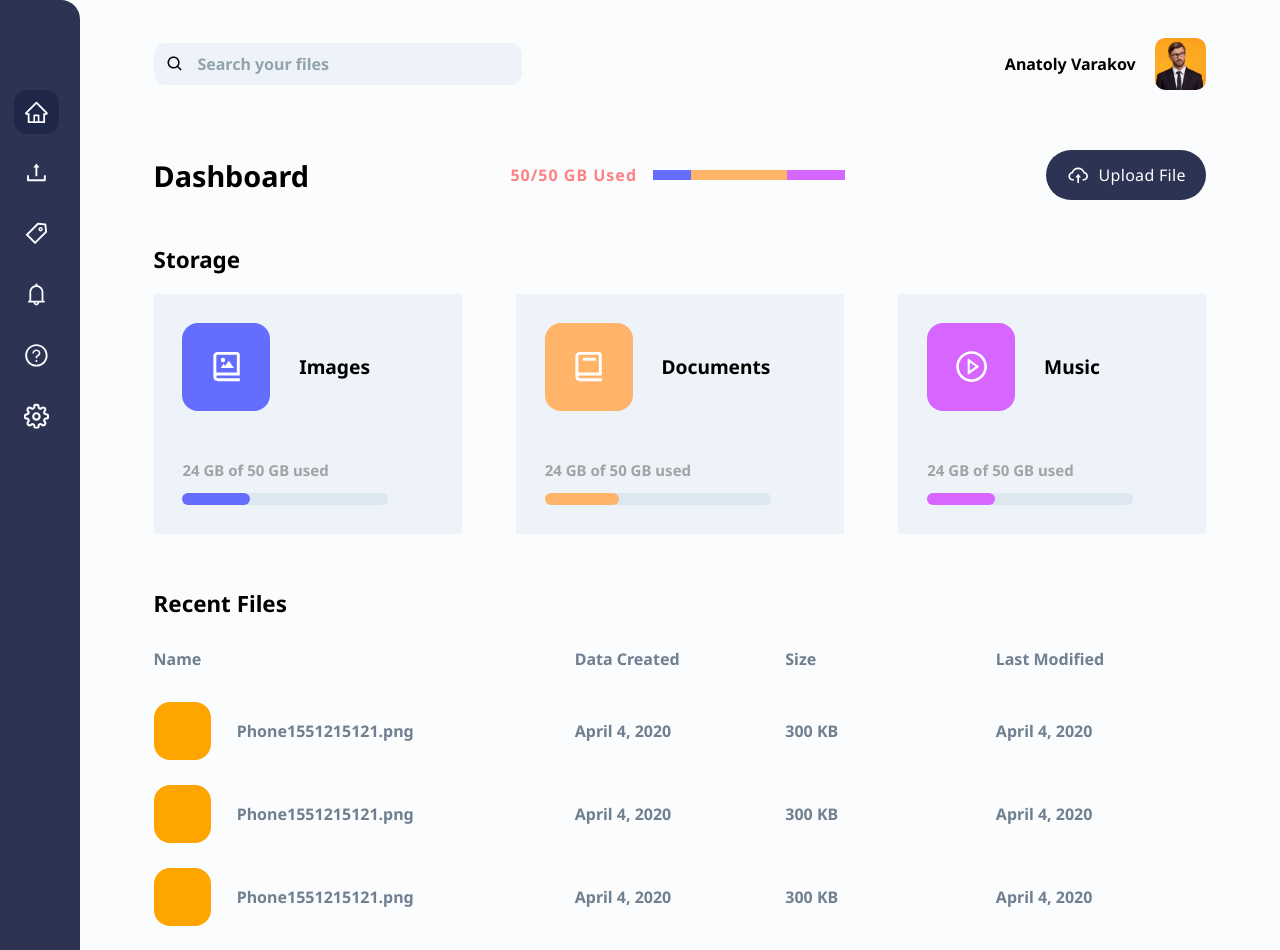
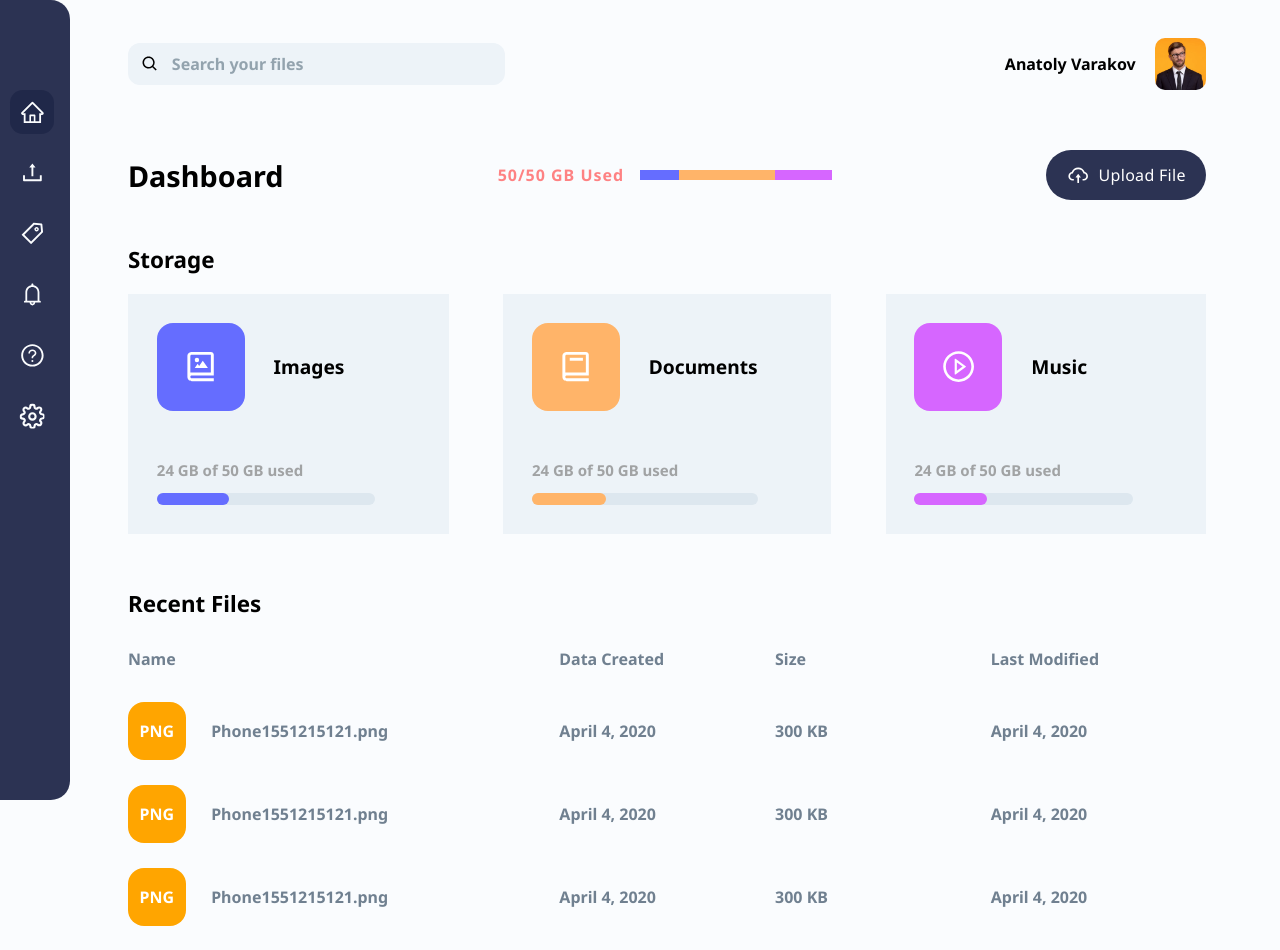
Before and after one commit to gustavodiasobtrader/cloud-storage-supabase, a React (Create React App) app: page / in a window 1280 px wide. Shown: the top 950 px of the page. Built offline with nearby package versions, Linux system fonts and the light colour scheme.

Commit message:
feat(dashboard): table styling done

```diff
--- a/src/App.scss
+++ b/src/App.scss
@@ -12,3 +12,22 @@ html,
 * {
   font-family: "Noto Sans", sans-serif;
 }
+::-webkit-scrollbar {
+  width: 8px;
+}
+
+/* Track */
+::-webkit-scrollbar-track {
+  /*-webkit-box-shadow: inset 0 0 6px rgba(0,0,0,0.8);*/
+  -webkit-border-radius: 22px;
+  background-color: #fff;
+  border-radius: 22px;
+}
+
+/* Handle */
+::-webkit-scrollbar-thumb {
+  -webkit-border-radius: 22px;
+  border-radius: 22px;
+  background: slategray;
+  -webkit-box-shadow: inset 0 0 6px rgba(0, 0, 0, 0.5);
+}
--- a/src/components/files-table/FilesTable.scss
+++ b/src/components/files-table/FilesTable.scss
@@ -2,7 +2,7 @@
   display: flex;
   flex-direction: column;
   padding: 3.4rem 0 5.2rem 0;
-  min-width: 960px;
+  // min-width: 960px;
 
   .title {
     p {
@@ -13,7 +13,7 @@
 
   .custom-table {
     margin-top: 1.8rem;
-    width: 100%;
+    // width: 100%;
     height: auto;
 
     .header-items {
@@ -44,6 +44,13 @@
             height: 3.6rem;
             border-radius: 16px;
             background-color: orange;
+            display: flex;
+            justify-content: center;
+            align-items: center;
+            p {
+              color: white;
+              font-weight: bold;
+            }
           }
 
           .name {
@@ -84,6 +91,12 @@
 @media (max-width: 574px) {
   .files-table-wrapper {
     overflow-x: scroll;
+
+    min-width: 22rem;
+
+    .custom-table {
+      width: 250%;
+    }
   }
 }
 
@@ -91,6 +104,12 @@
 @media (min-width: 576px) {
   .files-table-wrapper {
     overflow-x: scroll;
+
+    min-width: 28rem;
+
+    .custom-table {
+      width: 250%;
+    }
   }
 }
 
@@ -98,6 +117,12 @@
 @media (min-width: 768px) {
   .files-table-wrapper {
     overflow-x: scroll;
+
+    min-width: 28rem;
+
+    .custom-table {
+      width: 170%;
+    }
   }
 }
 
@@ -105,9 +130,12 @@
 @media (min-width: 992px) {
   .files-table-wrapper {
     overflow-x: hidden;
+    min-width: 28rem;
+
+    .custom-table {
+      width: 100%;
+    }
   }
 }
 
-// FIXME: Adjust scrollbar overflow, appearence and when to appear
 // TODO: Create Pagination Function
-// TODO: Acoplate rows into a specific component (code and styles into different file/filder)
--- a/src/components/files-table/FilesTable.tsx
+++ b/src/components/files-table/FilesTable.tsx
@@ -28,12 +28,25 @@ const FilesTable = () => {
           </div>
 
           {files.length
-            ? files.map((file) => {
+            ? files.map((file, index) => {
+                return <TableRow key={index} />;
+              })
+            : null}
+        </div>
+      </div>
+    </>
+  );
+};
+
+const TableRow = () => {
   return (
+    <>
       <div className="content-row">
         <div className="content-item">
           <div className="item-file-info">
-                        <div className="extension"></div>
+            <div className="extension">
+              <p>PNG</p>
+            </div>
             <div className="name">Phone1551215121.png</div>
           </div>
         </div>
@@ -53,11 +66,6 @@ const FilesTable = () => {
           </div>
         </div>
       </div>
-                );
-              })
-            : null}
-        </div>
-      </div>
     </>
   );
 };
--- a/src/components/main-content/MainContent.scss
+++ b/src/components/main-content/MainContent.scss
@@ -5,7 +5,6 @@
   margin: 2.4rem 4.6rem 0 4.6rem;
   display: flex;
   flex-direction: column;
-  overflow: hidden;
   scroll-behavior: smooth;
 }
 
@@ -33,6 +32,6 @@
 // Large devices (desktops, 992px and up)
 @media (min-width: 992px) {
   .main-content-wrapper {
-    margin: 2.4rem 4.6rem 0 4.6rem;
+    margin: 2.4rem 4.6rem 0 8rem;
   }
 }
--- a/src/components/navbar/Navbar.scss
+++ b/src/components/navbar/Navbar.scss
@@ -2,6 +2,9 @@
 
 .navbar-wrapper {
   background-color: #fafcfe;
+  position: fixed;
+  height: 100%;
+  width: 4.4rem;
 
   .navbar {
     width: 100%;
@@ -53,10 +56,50 @@
   height: 4rem;
   border-radius: 50%;
   background-color: $navbar-primary-bg;
-  top: 1.6rem;
-  right: 1.6rem;
+  top: 1.2rem;
+  right: 1.4rem;
   z-index: 5;
-  cursor: pointer;
+
+  .options {
+    display: flex;
+    flex-direction: column;
+    justify-content: space-around;
+    align-items: center;
+    margin-top: 1.4rem;
+    transition: all 0.4s ease-in-out;
+    position: relative;
+
+    &.show {
+      transform: translateY(0px);
+      opacity: 1;
+
+      .icon-mobile {
+        cursor: pointer;
+      }
+    }
+
+    &.hidden {
+      transform: translateY(-2rem);
+      opacity: 0;
+    }
+
+    .icon-mobile {
+      background-color: #2c3353;
+      height: 3rem;
+      width: 3rem;
+      border-radius: 50%;
+      display: flex;
+      justify-content: center;
+      align-items: center;
+      margin-bottom: 1.2rem;
+      z-index: 10;
+
+      svg {
+        font-size: 1.8rem;
+        color: white;
+      }
+    }
+  }
 
   .icon {
     display: flex;
@@ -64,6 +107,7 @@
     align-items: center;
     height: 100%;
     width: 100%;
+    cursor: pointer;
 
     svg {
       font-size: 2.2rem;
@@ -111,6 +155,3 @@
     display: block;
   }
 }
-
-// TODO: Make desktop navbar fixed and adjust styling
-// TODO: Create navbar action and items after click
--- a/src/components/navbar/Navbar.tsx
+++ b/src/components/navbar/Navbar.tsx
@@ -8,8 +8,15 @@ import {
 } from "react-icons/ai";
 import { HiMenuAlt2 } from "react-icons/hi";
 import { FiSettings } from "react-icons/fi";
+import { useState } from "react";
 
 const Navbar = () => {
+  const [mobileOptionsShow, setMobileOptionsShow] = useState(false);
+
+  const changeOptionsShow = () => {
+    setMobileOptionsShow(!mobileOptionsShow);
+  };
+
   return (
     <>
       <div className="navbar-wrapper desktop">
@@ -38,8 +45,29 @@ const Navbar = () => {
       </div>
 
       <div className="navbar-mobile">
-        <div className="icon">
+        <div className="icon" onClick={changeOptionsShow}>
           <HiMenuAlt2 />
+        </div>
+
+        <div className={`options ${mobileOptionsShow ? "show" : "hidden"}`}>
+          <div className="icon-mobile">
+            <AiOutlineHome />
+          </div>
+          <div className="icon-mobile">
+            <AiOutlineUpload />
+          </div>
+          <div className="icon-mobile">
+            <AiOutlineTag />
+          </div>
+          <div className="icon-mobile">
+            <AiOutlineBell />
+          </div>
+          <div className="icon-mobile">
+            <AiOutlineQuestionCircle />
+          </div>
+          <div className="icon-mobile">
+            <FiSettings />
+          </div>
         </div>
       </div>
     </>
--- a/src/pages/dashboard/Dashboard.scss
+++ b/src/pages/dashboard/Dashboard.scss
@@ -7,6 +7,26 @@
   background-color: $dashboard-primary-bg;
 
   display: grid;
+
+  ::-webkit-scrollbar {
+    width: 12px;
+  }
+
+  /* Track */
+  ::-webkit-scrollbar-track {
+    /*-webkit-box-shadow: inset 0 0 6px rgba(0,0,0,0.8);*/
+    -webkit-border-radius: 10px;
+    background-color: #fff;
+    border-radius: 10px;
+  }
+
+  /* Handle */
+  ::-webkit-scrollbar-thumb {
+    -webkit-border-radius: 10px;
+    border-radius: 10px;
+    background: #666;
+    -webkit-box-shadow: inset 0 0 6px rgba(0, 0, 0, 0.5);
+  }
 }
 
 @media (min-width: 576px) {
@@ -25,6 +45,6 @@
 // Large devices (desktops, 992px and up)
 @media (min-width: 992px) {
   .dashboard-wrapper {
-    grid-template-columns: 5rem auto;
+    grid-template-columns: auto;
   }
 }
```
Lines whose indentation alone changed are shown as unchanged.
